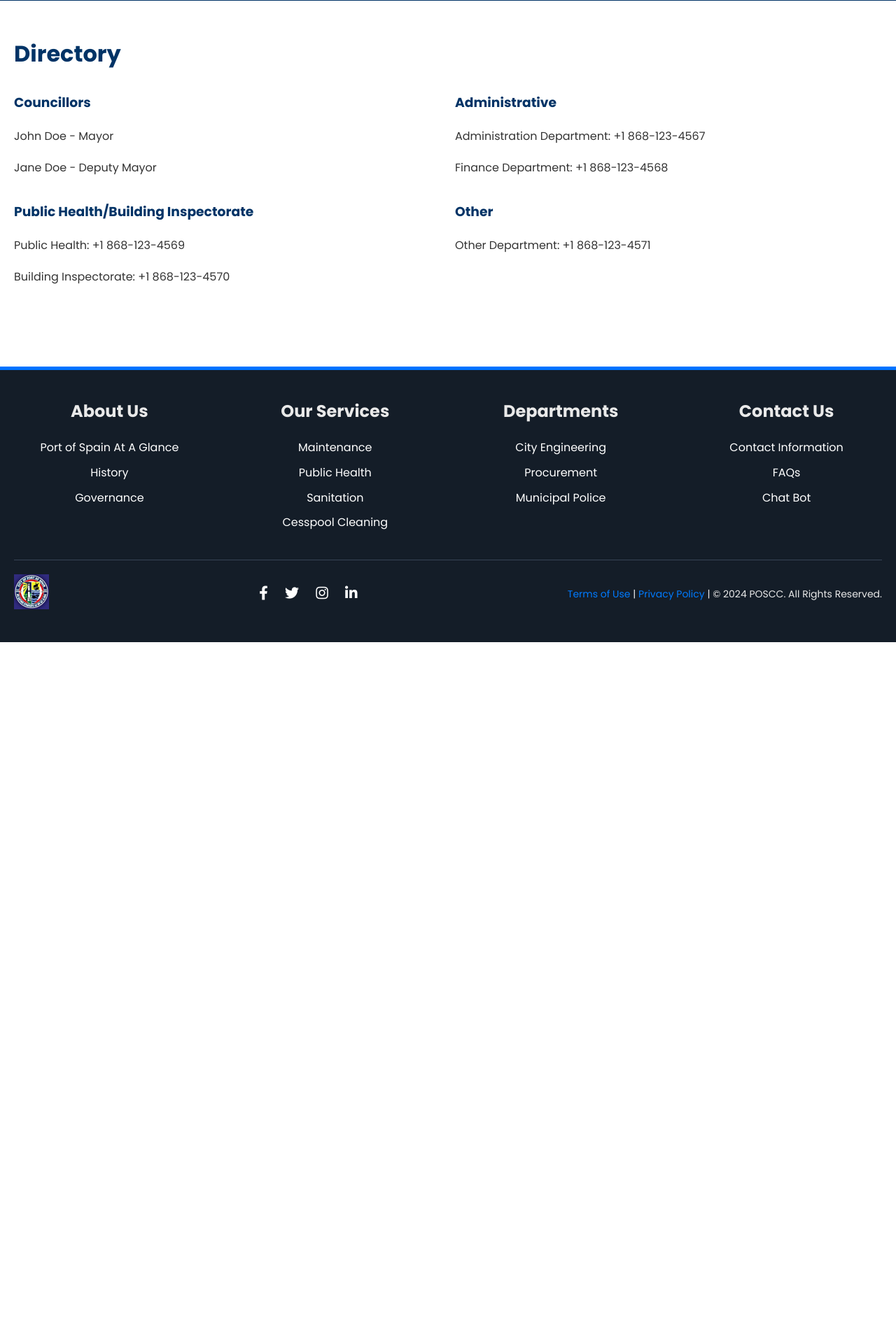
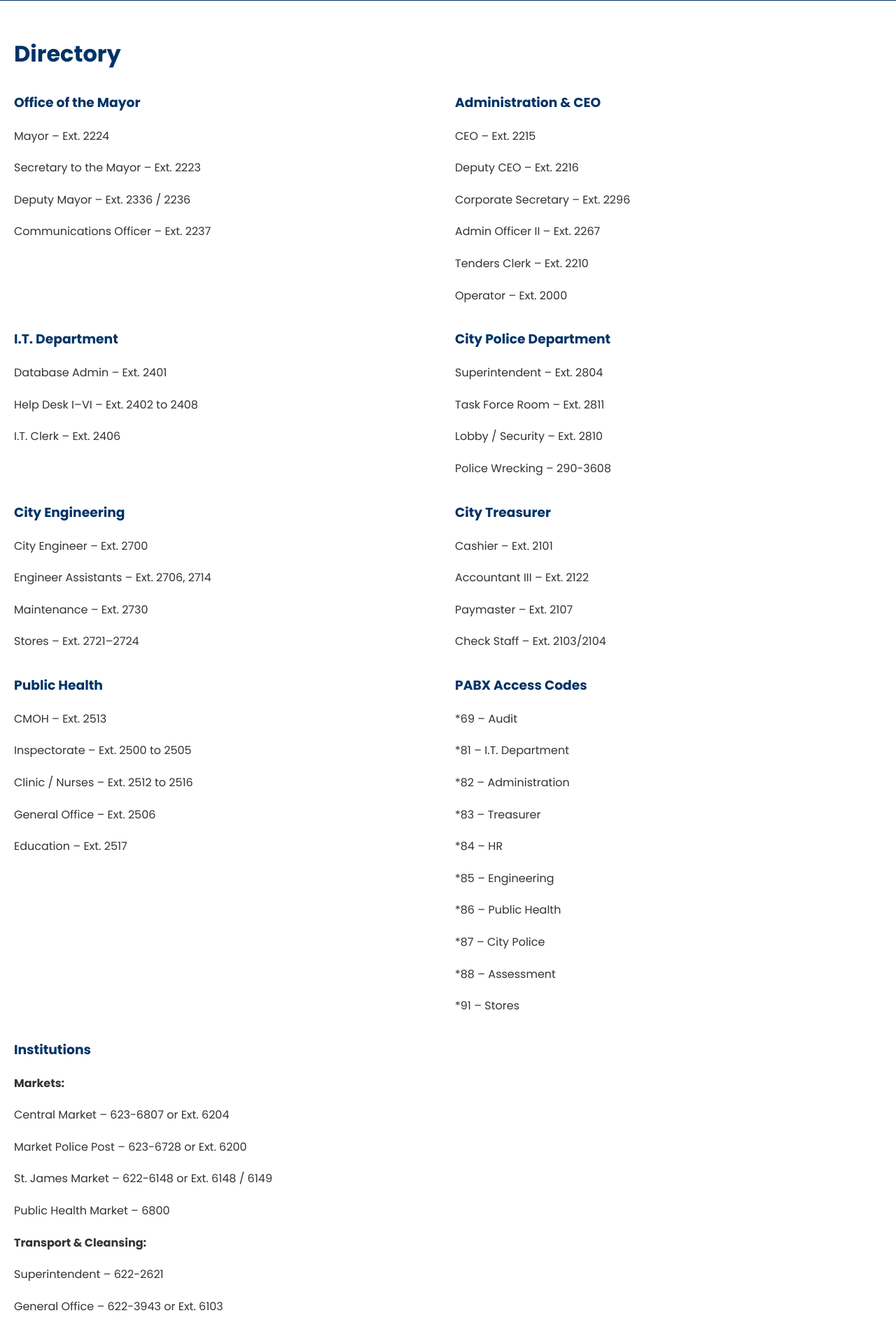
Before and after one commit to SaeedBadree/POSCCwebsiteClone, a Flask app: page /contact in a window 1280 px wide. Shown: the part 885-2772 px from the top of the page at 70% size. Before the commit the page ends 1803 px from the top, so only its background shows below. Run offline with Flask 3, Linux system fonts and the light colour scheme; some libraries are stand-ins or nearby versions.

Commit message:
Update contact.html

```diff
--- a/website/templates/contact.html
+++ b/website/templates/contact.html
@@ -3,8 +3,9 @@
 {% block title %}Contact Us - Port of Spain City Corporation{% endblock %}
 
 {% block content %}
+<div class="contact-section">
 
-<div class="contact-section">
+    <!-- Header Image & Title -->
     <div class="contact-header">
         <img src="{{ url_for('static', filename='images/red_house.png') }}" alt="Contact Us Header">
         <div class="contact-title-overlay">
@@ -12,6 +13,7 @@
         </div>
     </div>
 
+    <!-- Contact Info, Map & Hours -->
     <div class="map-and-info">
         <div class="hours">
             <h2>Hours of Operation</h2>
@@ -30,9 +32,10 @@
 
         <div class="contact-info">
             <h2>Information</h2>
-            <p><strong>Phone:</strong> +1 868-123-4567</p>
+            <p><strong>Telephone:</strong> (868) 299-0870</p>
+            <p><strong>Fax:</strong> (868) 623-1125</p>
             <p><strong>Email:</strong> contact@poscc.gov.tt</p>
-            <p><strong>Address:</strong> 2-4 Knox St, Port of Spain, Trinidad & Tobago</p>
+            <p><strong>Address:</strong> 2-4 Knox Street, Port of Spain, Trinidad & Tobago</p>
             <div class="social-icons">
                 <a href="#"><i class="fa fa-facebook"></i></a>
                 <a href="#"><i class="fa fa-twitter"></i></a>
@@ -41,38 +44,135 @@
         </div>
     </div>
 
+    <!-- Directory -->
     <div class="directory-section">
         <h2>Directory</h2>
         <div class="directory-grid">
+
             <div class="directory-item">
-                <h3>Councillors</h3>
+                <h3>Office of the Mayor</h3>
                 <ul>
-                    <li>John Doe - Mayor</li>
-                    <li>Jane Doe - Deputy Mayor</li>
+                    <li>Mayor – Ext. 2224</li>
+                    <li>Secretary to the Mayor – Ext. 2223</li>
+                    <li>Deputy Mayor – Ext. 2336 / 2236</li>
+                    <li>Communications Officer – Ext. 2237</li>
                 </ul>
             </div>
+
             <div class="directory-item">
-                <h3>Administrative</h3>
+                <h3>Administration & CEO</h3>
                 <ul>
-                    <li>Administration Department: +1 868-123-4567</li>
-                    <li>Finance Department: +1 868-123-4568</li>
+                    <li>CEO – Ext. 2215</li>
+                    <li>Deputy CEO – Ext. 2216</li>
+                    <li>Corporate Secretary – Ext. 2296</li>
+                    <li>Admin Officer II – Ext. 2267</li>
+                    <li>Tenders Clerk – Ext. 2210</li>
+                    <li>Operator – Ext. 2000</li>
                 </ul>
             </div>
+
             <div class="directory-item">
-                <h3>Public Health/Building Inspectorate</h3>
+                <h3>I.T. Department</h3>
                 <ul>
-                    <li>Public Health: +1 868-123-4569</li>
-                    <li>Building Inspectorate: +1 868-123-4570</li>
+                    <li>Database Admin – Ext. 2401</li>
+                    <li>Help Desk I–VI – Ext. 2402 to 2408</li>
+                    <li>I.T. Clerk – Ext. 2406</li>
                 </ul>
             </div>
+
             <div class="directory-item">
-                <h3>Other</h3>
+                <h3>City Police Department</h3>
                 <ul>
-                    <li>Other Department: +1 868-123-4571</li>
+                    <li>Superintendent – Ext. 2804</li>
+                    <li>Task Force Room – Ext. 2811</li>
+                    <li>Lobby / Security – Ext. 2810</li>
+                    <li>Police Wrecking – 290-3608</li>
                 </ul>
             </div>
+
+            <div class="directory-item">
+                <h3>City Engineering</h3>
+                <ul>
+                    <li>City Engineer – Ext. 2700</li>
+                    <li>Engineer Assistants – Ext. 2706, 2714</li>
+                    <li>Maintenance – Ext. 2730</li>
+                    <li>Stores – Ext. 2721–2724</li>
+                </ul>
+            </div>
+
+            <div class="directory-item">
+                <h3>City Treasurer</h3>
+                <ul>
+                    <li>Cashier – Ext. 2101</li>
+                    <li>Accountant III – Ext. 2122</li>
+                    <li>Paymaster – Ext. 2107</li>
+                    <li>Check Staff – Ext. 2103/2104</li>
+                </ul>
+            </div>
+
+            <div class="directory-item">
+                <h3>Public Health</h3>
+                <ul>
+                    <li>CMOH – Ext. 2513</li>
+                    <li>Inspectorate – Ext. 2500 to 2505</li>
+                    <li>Clinic / Nurses – Ext. 2512 to 2516</li>
+                    <li>General Office – Ext. 2506</li>
+                    <li>Education – Ext. 2517</li>
+                </ul>
+            </div>
+
+            <div class="directory-item">
+                <h3>PABX Access Codes</h3>
+                <ul>
+                    <li>*69 – Audit</li>
+                    <li>*81 – I.T. Department</li>
+                    <li>*82 – Administration</li>
+                    <li>*83 – Treasurer</li>
+                    <li>*84 – HR</li>
+                    <li>*85 – Engineering</li>
+                    <li>*86 – Public Health</li>
+                    <li>*87 – City Police</li>
+                    <li>*88 – Assessment</li>
+                    <li>*91 – Stores</li>
+                </ul>
+            </div>
+
+            <div class="directory-item">
+                <h3>Institutions</h3>
+                <ul>
+                    <li><strong>Markets:</strong></li>
+                    <li>Central Market – 623-6807 or Ext. 6204</li>
+                    <li>Market Police Post – 623-6728 or Ext. 6200</li>
+                    <li>St. James Market – 622-6148 or Ext. 6148 / 6149</li>
+                    <li>Public Health Market – 6800</li>
+
+                    <li><strong>Transport & Cleansing:</strong></li>
+                    <li>Superintendent – 622-2621</li>
+                    <li>General Office – 622-3943 or Ext. 6103</li>
+                    <li>Foreman (Garage) – 622-2096 or Ext. 6101</li>
+                    <li>Foreman II – Ext. 6102</li>
+                    <li>Supervisor (Garage) – Ext. 6100</li>
+
+                    <li><strong>Divisions:</strong></li>
+                    <li>Central – 623-1054 or Ext. 4000</li>
+                    <li>Eastern – 623-7084 or Ext. 6002 / 6003</li>
+                    <li>St. James – 622-1983 Ext. 6149</li>
+                    <li>Western – 628-4591 or Ext. 6801</li>
+                    <li>K9 Unit – 622-6522 or Ext. 6203</li>
+
+                    <li><strong>Abattoir:</strong> 623-4407 or Ext. 6505 / 6506</li>
+                    <li><strong>Crematorium:</strong> 628-4009 or Ext. 6400</li>
+                    <li><strong>Terre Brule:</strong> 622-8893 or Ext. 6394</li>
+
+                    <li><strong>Cemeteries:</strong></li>
+                    <li>Laperouse – 625-2775</li>
+                    <li>Woodbrook/Mucurapo – 622-3493 or Ext. 6500</li>
+                    <li>Western Cemetery – 628-1131</li>
+                </ul>
+            </div>
+
         </div>
     </div>
+
 </div>
-
 {% endblock %}
```
